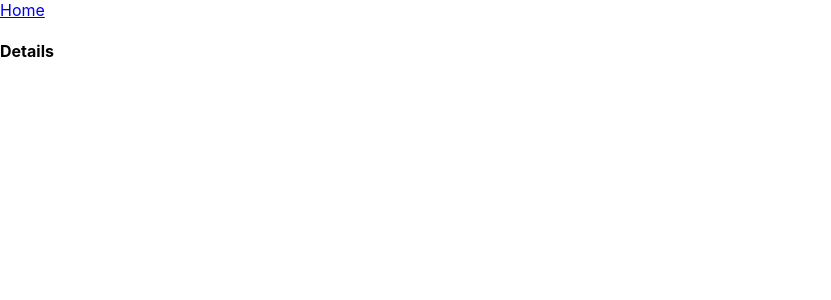
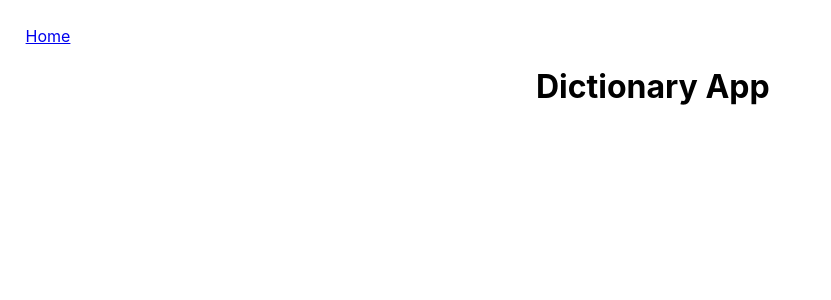
Before and after one commit to racevedo12/Dictionary, a React (Create React App) app: page /1 in a window 1280 px wide. Shown: the top 300 px of the page, without its empty margins (0-831 px from the left). Built offline with nearby package versions, Linux system fonts and the light colour scheme.

Commit message:
Added style into the ShowWordDetails component

```diff
--- a/src/Components/ShowWordDetails/ShowWordDetails.js
+++ b/src/Components/ShowWordDetails/ShowWordDetails.js
@@ -1,14 +1,20 @@
 import React from "react";
 import { Link } from "react-router-dom";
+import "./show-word-details.css";
 
 const ShowWordDetails = () =>
 {
 
     return (
 
-        <div className="container">
+        <div className="show-details-container">
+
             <Link to="/">Home</Link>
-            <h4>Details</h4>
+
+            <div className="show-word-header">
+                <h1>Dictionary App</h1>
+            </div>
+
         </div>
 
     );
--- /dev/null
+++ b/src/Components/ShowWordDetails/show-word-details.css
@@ -0,0 +1,11 @@
+.show-details-container
+{
+    display: grid;
+    margin-top: 2%;
+    margin-left: 2%;
+}
+
+.show-word-header
+{
+    text-align: center;
+}
```
